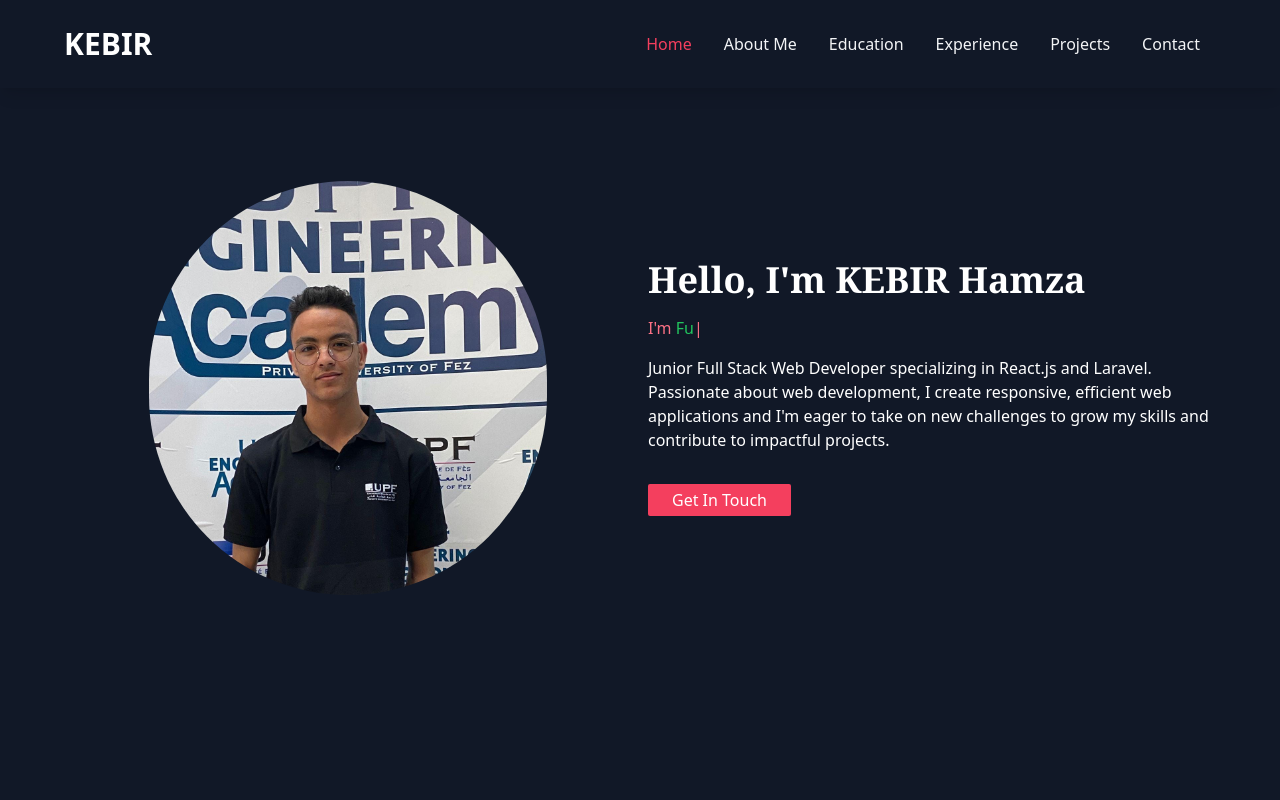
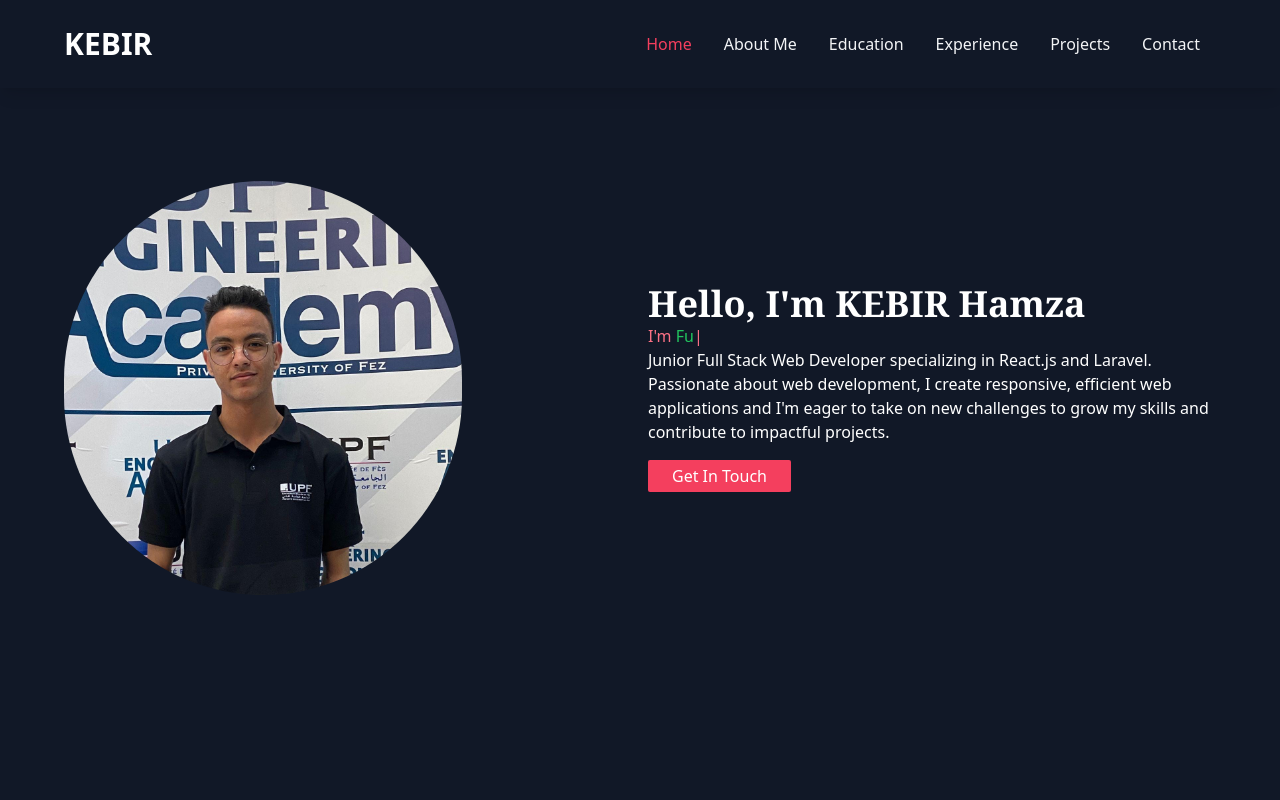
Before and after one commit to KEBIRHAMZA/Portfolio, a React (Vite) app: page / in a window 1280 px wide. Shown: the top 800 px of the page. Built offline with nearby package versions, Linux system fonts and the light colour scheme.

Commit message:
Some Changes in the responssive design

```diff
--- a/src/components/hero.jsx
+++ b/src/components/hero.jsx
@@ -1,11 +1,8 @@
-import React from 'react';
-import hamza from '../images/kebir.jpeg'
-import { useEffect } from 'react';
+import React, { useEffect } from 'react';
+import hamza from '../images/kebir.jpeg';
 import Typed from 'typed.js';
 
-
 const Hero = () => {
-
     useEffect(() => {
         const options = {
             strings: ['', 'FullStack Developer,', 'Frontend Developer,', 'Backend Developer,'],
@@ -23,22 +20,25 @@ const Hero = () => {
 
     return (
         <div className="w-full h-full bg-gray-900 dark:bg-gray-200">
-        <div className="h-screen w-full mx-auto py-20 xl:px-16 xs:px-8 flex md:flex-row xs:flex-col gap-4 justify-center items-center pb-10 pt-4">
-          <div className="w-full">
-            <img className="rounded-full md:max-w-[70%] sm:max-w-[50%] xs:max-w-[60%] mx-auto" src={hamza} alt="My Image" />
+            <div className="h-screen w-full mx-auto py-20 xl:px-16 xs:px-8 flex flex-col md:flex-row gap-4 justify-center items-center pb-10 pt-4">
+                <div className="w-full md:w-1/2 flex justify-center md:justify-start">
+                    <img
+                        className="rounded-full md:max-w-[70%] sm:max-w-[40%] xs:max-w-[30%] md:block hidden"
+                        src={hamza}
+                        alt="My Image"
+                    />
                 </div>
-          <div className="w-full flex flex-col justify-center gap-4 text-white dark:text-gray-800 md:mt-0 sm:mt-8 xs:mt-4">
-            <h1 className="text-4xl font-semibold font-serif">Hello, I'm KEBIR Hamza</h1>
-            <h3 className="capitalize text-rose-400">I'm <span className="typing text-green-500 dark:text-green-700">fullstack developer</span></h3>
-            <p>Junior Full Stack Web Developer specializing in React.js and Laravel. Passionate about web development, I create responsive, efficient web applications and I'm eager to take on new challenges to grow my skills and contribute to impactful projects.</p>
+                <div className="w-full md:w-1/2 flex flex-col justify-center items-center md:items-start text-white dark:text-gray-800">
+                    <h1 className="text-4xl font-semibold font-serif text-center md:text-left">Hello, I'm KEBIR Hamza</h1>
+                    <h3 className="capitalize text-rose-400 text-center md:text-left">I'm <span className="typing text-green-500 dark:text-green-700">fullstack developer</span></h3>
+                    <p className="text-center md:text-left">Junior Full Stack Web Developer specializing in React.js and Laravel. Passionate about web development, I create responsive, efficient web applications and I'm eager to take on new challenges to grow my skills and contribute to impactful projects.</p>
                     <div className="sm:mt-4 xs:mt-2">
                         <button className="px-6 py-1 bg-rose-500 text-white rounded-sm">Get In Touch</button>
                     </div>
                 </div>
             </div>
         </div>
-
     );
-}
+};
 
 export default Hero;
```
Lines whose indentation alone changed are shown as unchanged.
